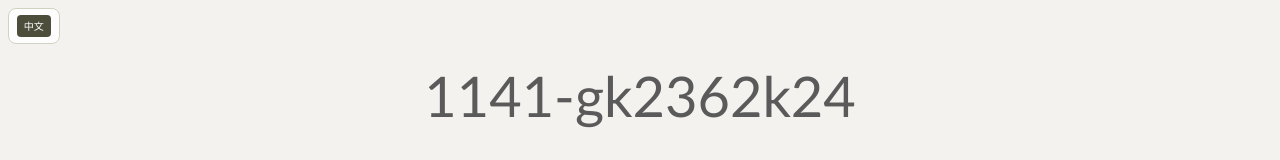
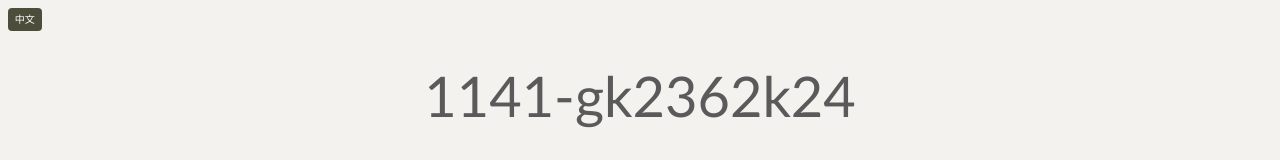
Before and after one commit to aady5566/1141-gk2362k24, a plain HTML site: page html_en/index_en.html in a window 1280 px wide. Shown: the top 160 px of the page. Drawn offline with Linux system fonts and the light colour scheme.

Commit message:
style: remove white background and border from top toolbar container

```diff
--- a/html_en/index_en.html
+++ b/html_en/index_en.html
@@ -60,11 +60,6 @@
             display: flex;
             gap: 0.5rem;
             align-items: center;
-            background: rgba(255,255,255,0.85);
-            border: 1px solid var(--line-color);
-            border-radius: 0.5rem;
-            padding: 0.35rem 0.5rem;
-            backdrop-filter: blur(8px);
         }
 
         .toolbar-link {
```
Also changed, not shown: index.html (+0 -5 lines).
